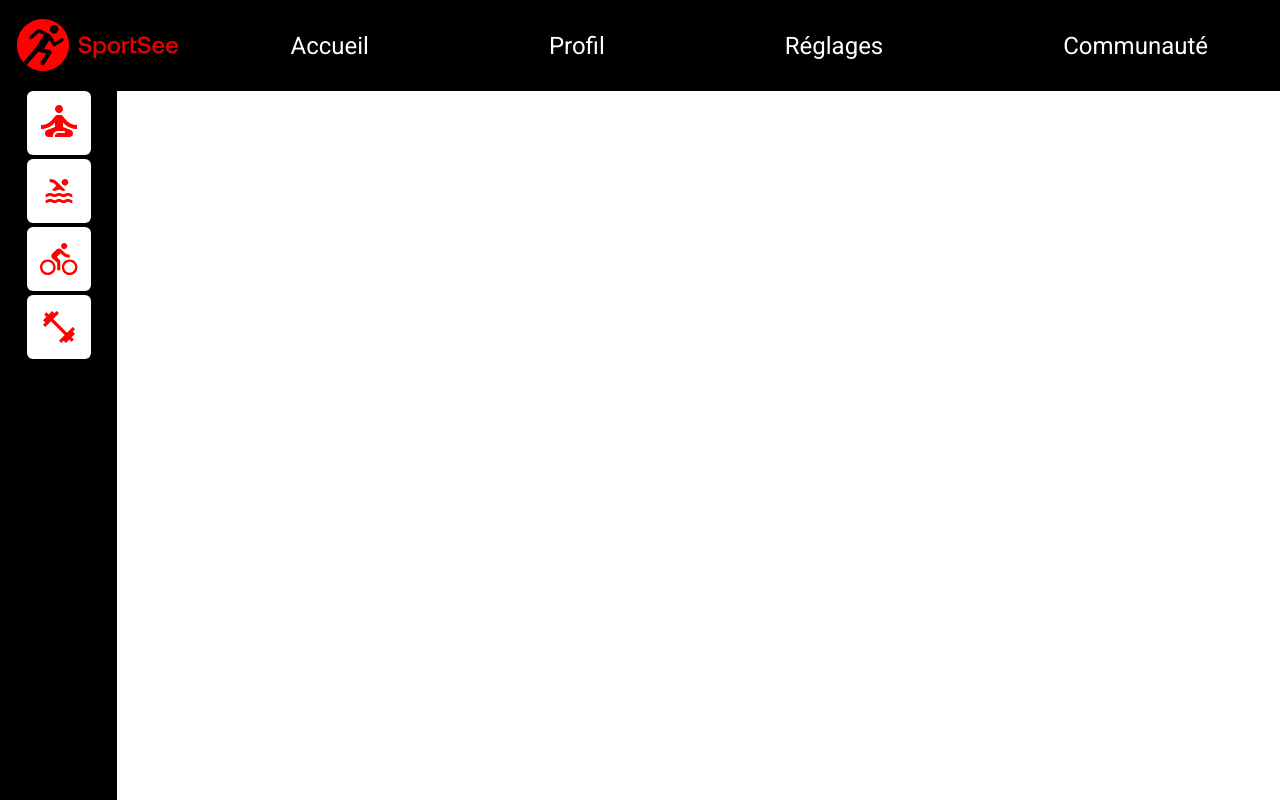
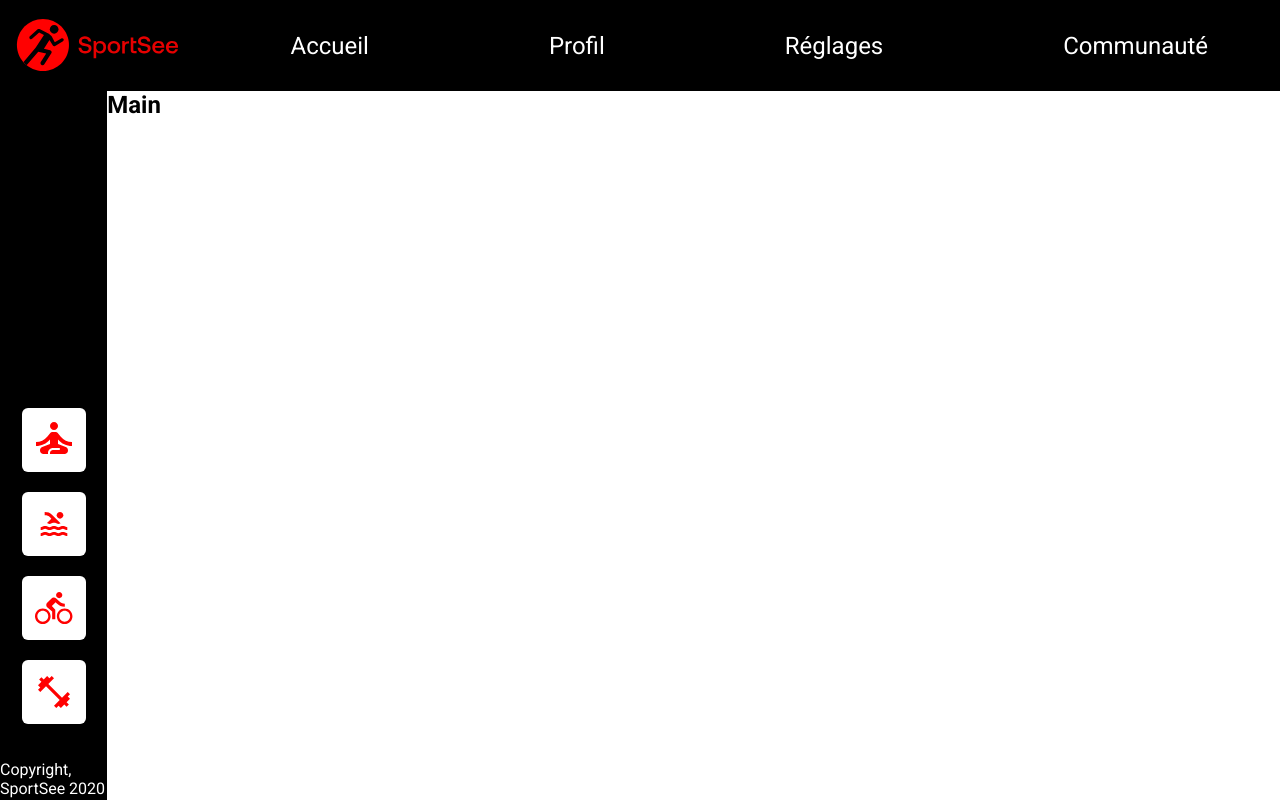
Before and after one commit to Daganx/SportSee, a React (Create React App) app in the folder sportsee-front/: page / in a window 1280 px wide. Shown: the top 800 px of the page. Built offline with nearby package versions, Linux system fonts and the light colour scheme.

Commit message:
Adding css

```diff
--- a/sportsee-front/src/App.js
+++ b/sportsee-front/src/App.js
@@ -9,10 +9,12 @@ const App = () => {
   return (
     <Router>
       <Navbar />
-      <Sidebar />
-      <main>
+      <section className="sidebar-main-container">
+        <Sidebar />
+      <main className="main-container">
         <h1>Main</h1>
       </main>
+      </section>
       <Routes>
         <Route>
           {/* ROUTE A METTRE POUR ACCUEIL ? */}
--- a/sportsee-front/src/components/Sidebar/sidebar.css
+++ b/sportsee-front/src/components/Sidebar/sidebar.css
@@ -1,13 +1,24 @@
 .navbar-side {
   background: black;
-  position: fixed;
-  left: 0;
-  height: 100vh;
+  height: 1024px;
   width: 117px;
   display: flex;
   flex-direction: column;
+  justify-content: center;
   align-items: center;
 }
-.navbar-side img {
-
+.navbar-side ul {
+  gap: 16px;
+  display: flex;
+  flex-direction: column;
 }
+.navbar-side p {
+  padding-top: 32px;
+  color: white;
+}
+.sidebar-main-container {
+  display: flex;
+}
+.main-container {
+  width: 100%;
+}
--- a/sportsee-front/src/index.css
+++ b/sportsee-front/src/index.css
@@ -5,6 +5,3 @@
   font-family: "Roboto";
   text-decoration: none;
 }
-body {
-  height: 100vh;
-}
```
